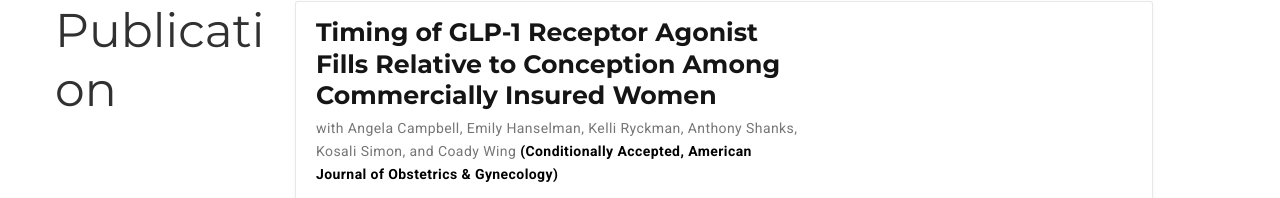
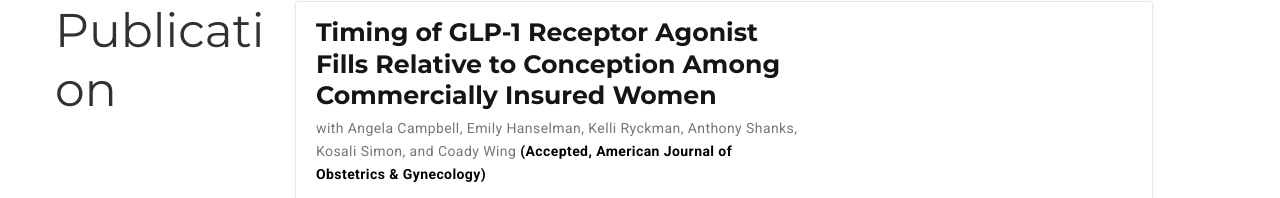
Before and after one commit to choi-jaehyun/choi-jaehyun.github.io, a plain HTML site: page index.html in a window 1280 px wide. Shown: the part 1921-2119 px from the top of the page. Drawn offline with nearby package versions, Linux system fonts and the light colour scheme; some packages are replaced by stand-ins of ours; some icons are missing.

Commit message:
Change GLP-1 timing paper status to Accepted
Co-Authored-By: Claude Sonnet 5.5 <noreply@anthropic.com>

```diff
--- a/index.html
+++ b/index.html
@@ -1290,7 +1290,7 @@
 
 
 
-  with Angela Campbell, Emily Hanselman, Kelli Ryckman, Anthony Shanks, Kosali Simon, and Coady Wing <strong>(Conditionally Accepted, American Journal of Obstetrics &amp; Gynecology)</strong>
+  with Angela Campbell, Emily Hanselman, Kelli Ryckman, Anthony Shanks, Kosali Simon, and Coady Wing <strong>(Accepted, American Journal of Obstetrics &amp; Gynecology)</strong>
 
 
 
```
Also changed, not shown: publication/glp1-conception-timing/index.html (+1 -1 lines), publication/index.html (+1 -1 lines).
